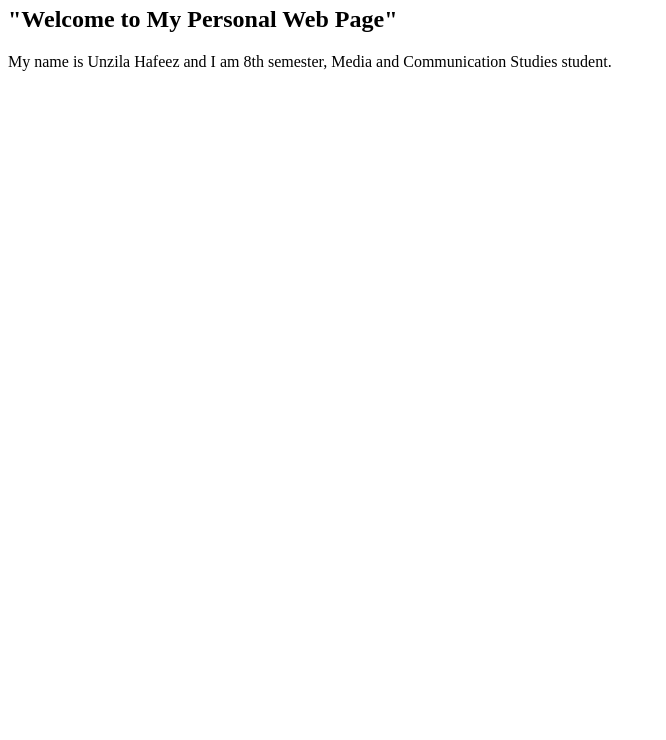
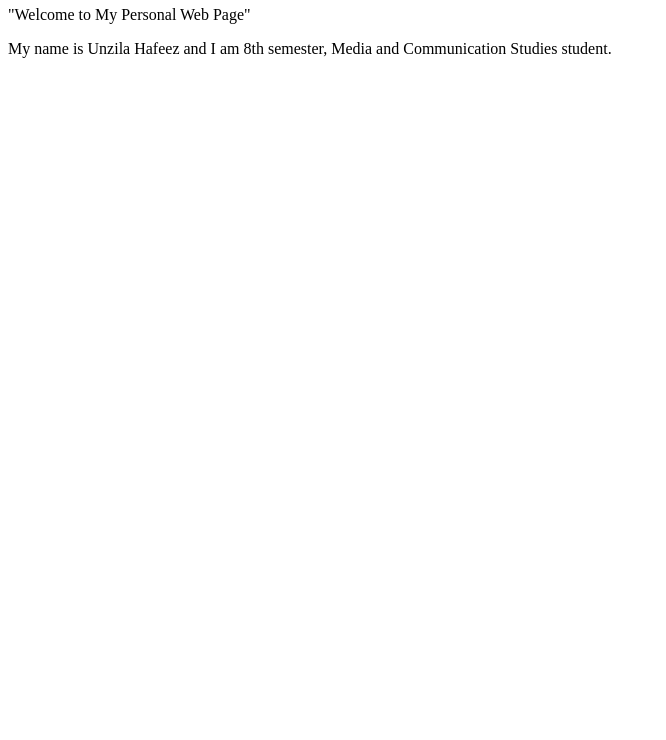
Before and after one commit to unzilamalik/unzilamalik.github.io, a plain HTML site: page index.html in a window 1280 px wide. Shown: the part 60-800 px from the top of the page, without its empty margins (0-666 px from the left). Drawn offline with Linux system fonts and the light colour scheme.

Commit message:
index.html

```diff
--- a/index.html
+++ b/index.html
@@ -10,8 +10,8 @@
     </head>
     <body>
       <h1> Unzila Hafeez</h1>
-      <h2>"Welcome to My Personal Web Page"
-      </h2>
+      <p>"Welcome to My Personal Web Page"
+      </p>
       <p>
         My name is Unzila Hafeez and I am 8th semester, Media and Communication Studies student.
       </p>
```
